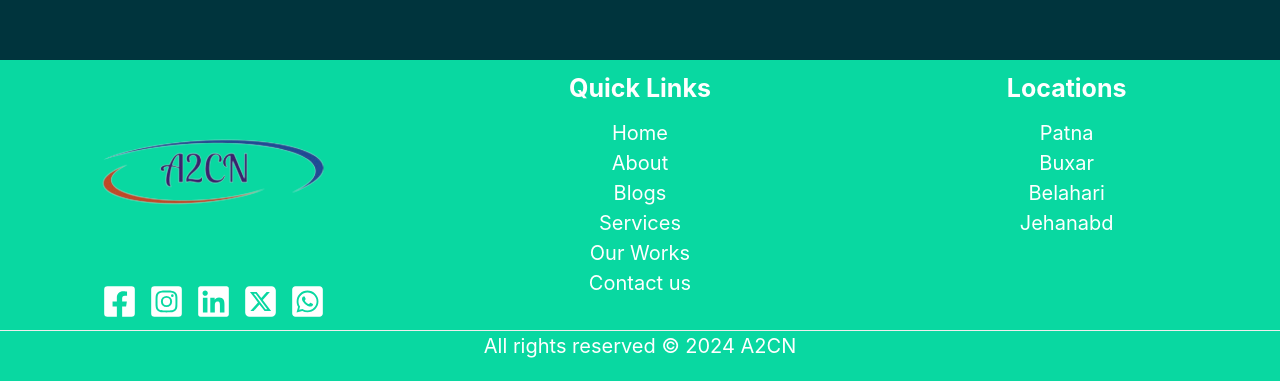
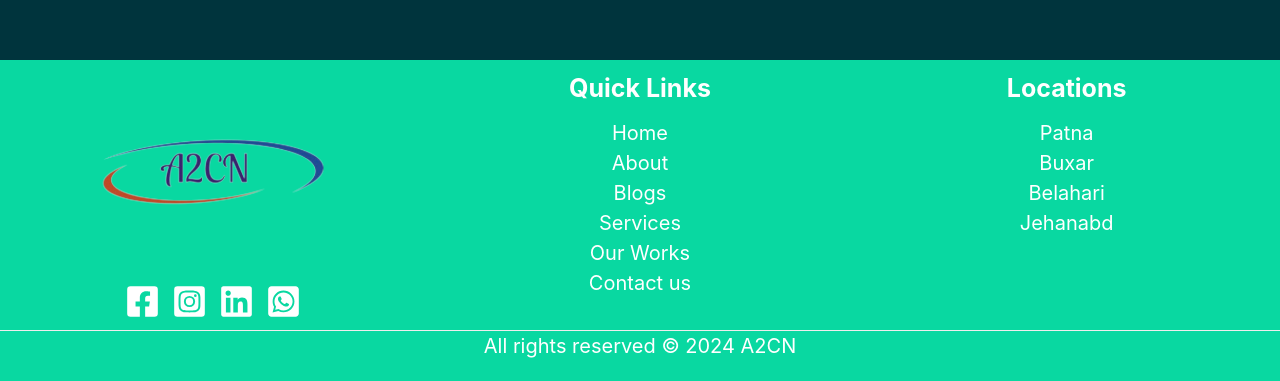
Before and after one commit to nirala7765/A2CN-App, a React (Create React App) app in the folder a2cnapp/: page /our-works in a window 1280 px wide. Shown: the part 918-1299 px from the top of the page. Built offline with nearby package versions, Linux system fonts and the light colour scheme; what tailwindcss-gradients would draw is missing.

Commit message:
Social Icons Enable

```diff
--- a/a2cnapp/src/Components/Footer.js
+++ b/a2cnapp/src/Components/Footer.js
@@ -26,16 +26,14 @@ function Footer() {
                     <Link to="https://www.facebook.com/a2cn.in">
                     <FaFacebookSquare />
                     </Link>
-                    <Link to="">
+                    <Link to="https://www.instagram.com/a2cn.in/">
                     <FaInstagramSquare />
                     </Link>
-                    <Link to="">
+                    <Link to="https://www.linkedin.com/company/100496029/admin/feed/posts/">
                     <FaLinkedin />
                     </Link>
-                    <Link to="">
-                    <FaSquareXTwitter />
-                    </Link>
-                    <Link to="">
+
+                    <Link to="https://wa.link/a64rph">
                     <FaWhatsappSquare />
                     </Link>
                 </div>
--- a/a2cnapp/src/Components/NavBar.js
+++ b/a2cnapp/src/Components/NavBar.js
@@ -1,4 +1,5 @@
 import React from "react";
+import { Link } from "react-router-dom";
 
 import logo from "../Images/nelogoA2cn.png";
 import {
@@ -235,12 +236,19 @@ export function NavbarWithMegaMenu() {
           <NavList />
         </div>
         <div className="hidden gap-2 lg:flex">
-          <Button className="text-[15px]" variant="text" size="sm" color="blue-gray">
+          <Link to="tel:+919608923255">
+            <Button href="" className="text-[15px]" variant="text" size="sm" color="blue-gray">
               call Us
             </Button>
-          <Button className="text-[15px]" variant="gradient" size="sm">
+          </Link>
+
+
+          <Link to="mailto:arunmaushamg@gmail.com?subject=I%20want%20connect%20with%20You%20For%20More%20Information">
+          <Button href="" className="text-[15px]" variant="gradient" size="sm">
             Email us
           </Button>
+          </Link>
+
         </div>
         <IconButton
           variant="text"
@@ -258,12 +266,24 @@ export function NavbarWithMegaMenu() {
       <Collapse open={openNav}>
         <NavList />
         <div className="flex w-full flex-nowrap items-center gap-2 lg:hidden">
+
+          <Link to="tel:+919608923255">
+
             <Button variant="outlined" size="sm" color="blue-gray" fullWidth>
               Call Us
             </Button>
+
+          </Link>
+
+
+          <Link to="mailto:arunmaushamg@gmail.com?subject=I%20want%20connect%20with%20You%20For%20More%20Information">
+
             <Button variant="gradient" size="sm" fullWidth>
               Email Us
             </Button>
+
+          </Link>
+
         </div>
       </Collapse>
     </Navbar>
```
Lines whose indentation alone changed are shown as unchanged.
